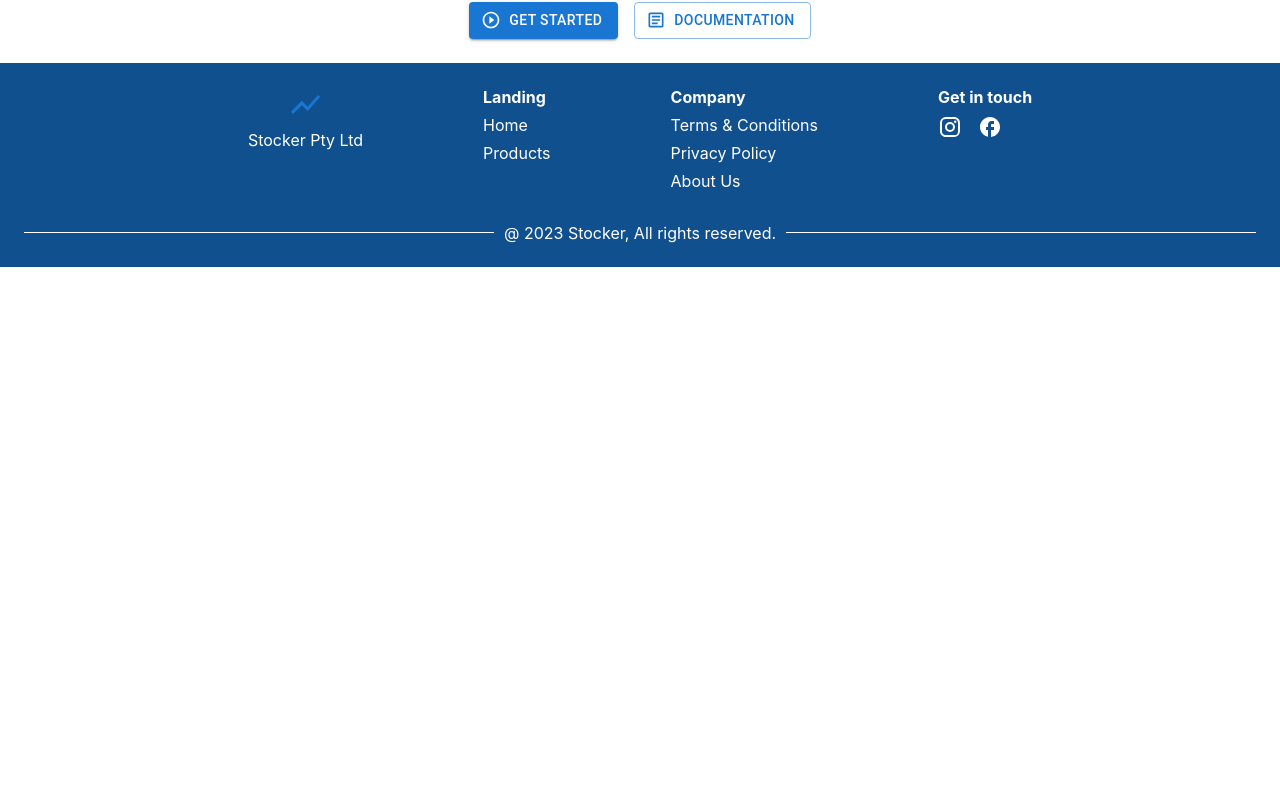
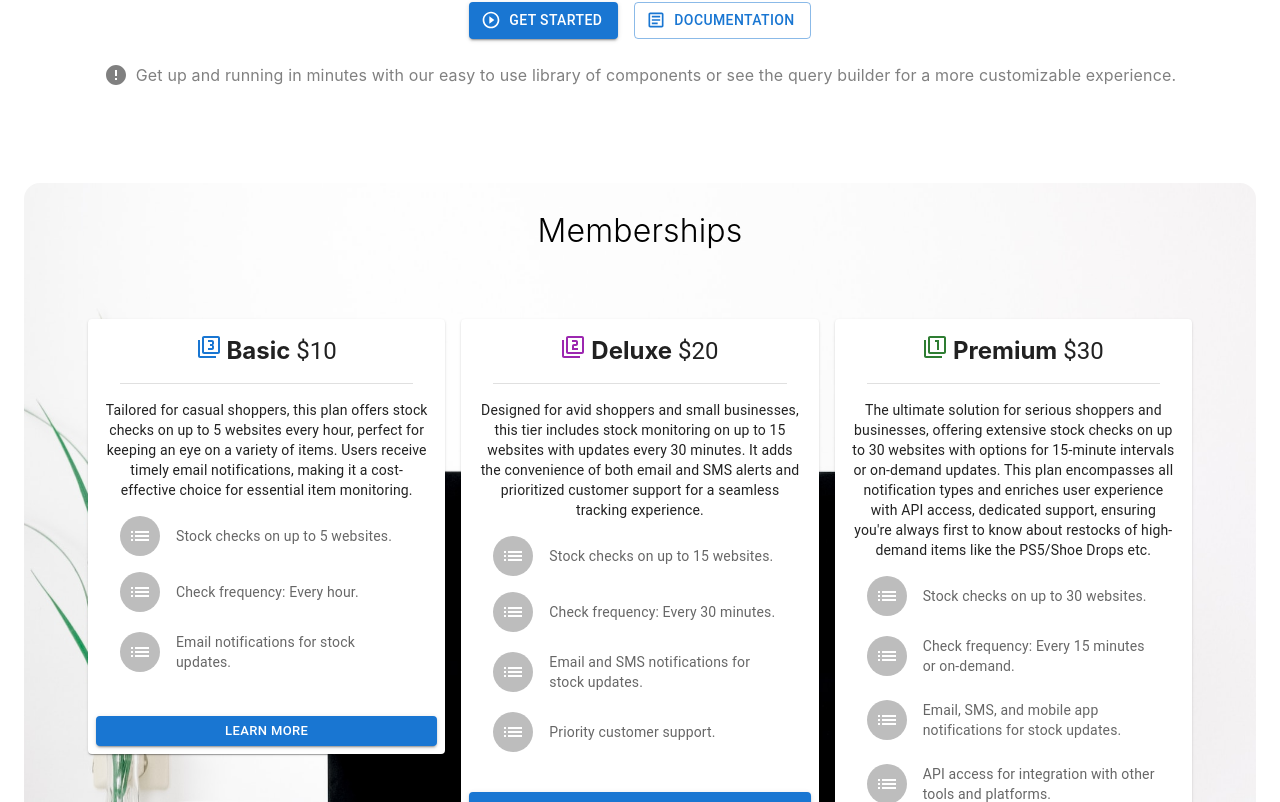
Before and after one commit to 0danny/stocker, a React (Create React App) app in the folder frontend/: page / in a window 1280 px wide. Shown: the part 358-1160 px from the top of the page. Before the commit the page ends 800 px from the top, so only its background shows below. Built offline with nearby package versions, Linux system fonts and the light colour scheme.

Commit message:
Front page.

```diff
--- a/frontend/src/pages/FrontPage.js
+++ b/frontend/src/pages/FrontPage.js
@@ -81,11 +81,12 @@ const Footer = () => {
                 padding={3}
                 justifyContent={"center"}
                 alignItems={"center"}
+                marginTop={3}
             >
                 <Stack direction={"row"} marginBottom={4} spacing={15}>
                     <Stack direction={"column"} spacing={1} alignItems={"center"}>
                         <ShowChartIcon fontSize="large" color="primary" />
-                        <span>Stocker Pty Ltd</span>
+                        <span>Stocker @ 2023</span>
                     </Stack>
 
                     <Stack direction={"column"} spacing={1}>
--- a/frontend/src/tabs/front/Home.css
+++ b/frontend/src/tabs/front/Home.css
@@ -8,4 +8,15 @@
     margin-top: 2rem;
     font-size: 3rem;
     font-weight: 600;
+
+    text-align: center;
 }
+
+.front-home-membersimage {
+    margin-top: 8rem;
+    width: 100%;
+    height: auto;
+    object-fit: cover;
+
+    border-radius: 15px;
+}
--- a/frontend/src/tabs/front/Home.js
+++ b/frontend/src/tabs/front/Home.js
@@ -1,9 +1,23 @@
-import { Stack, Button } from "@mui/material"
+import { Stack, Button, Divider, List, ListItem } from "@mui/material"
+import ListItemText from "@mui/material/ListItemText"
+import ListItemAvatar from "@mui/material/ListItemAvatar"
+import Avatar from "@mui/material/Avatar"
+import Card from "@mui/material/Card"
+import CardActions from "@mui/material/CardActions"
+import CardContent from "@mui/material/CardContent"
+import Typography from "@mui/material/Typography"
 
 import PlayCircle from "@mui/icons-material/PlayCircleFilledWhiteOutlined"
 import Article from "@mui/icons-material/ArticleOutlined"
+import ErrorIcon from "@mui/icons-material/Error"
+
+import Filter3Icon from "@mui/icons-material/Filter3"
+import Filter2Icon from "@mui/icons-material/Filter2"
+import Filter1Icon from "@mui/icons-material/Filter1"
+import ListIcon from "@mui/icons-material/List"
 
 import "./Home.css"
+import membersUnderlay from "../../images/front/members-underlay.jpg"
 
 export const Home = () => {
     return (
@@ -13,7 +27,7 @@ export const Home = () => {
             alignItems={"center"}
             sx={{ width: "100%" }}
         >
-            <span className="front-home-largetext">Modern stock checker</span>
+            <span className="front-home-largetext">Modern stock checker.</span>
             <span className="front-home-mediumtext">Don't miss out on your favourite items.</span>
             <span className="front-home-mediumtext">Sign up now to get started!</span>
 
@@ -26,6 +40,142 @@ export const Home = () => {
                     Documentation
                 </Button>
             </Stack>
+
+            <Stack direction={"row"} color={"gray"} marginTop={3} spacing={1}>
+                <ErrorIcon />
+                <span style={{ textAlign: "center" }}>
+                    Get up and running in minutes with our easy to use library of components or see
+                    the query builder for a more customizable experience.
+                </span>
+            </Stack>
+
+            <Memberships />
+
+            <Features />
         </Stack>
     )
 }
+
+const Features = () => {
+    return (
+        <>
+            <h1 style={{ fontWeight: "300" }}>Features</h1>
+        </>
+    )
+}
+
+const MembershipItem = ({ planName, price, description, features, icon }) => {
+    return (
+        <Card sx={{ width: "100%", display: "flex", flexDirection: "column" }}>
+            <CardContent>
+                <Typography variant="h5" textAlign={"center"}>
+                    {icon} <b>{planName}</b> {price}
+                </Typography>
+
+                <Divider sx={{ margin: 2 }} />
+
+                <Typography variant="body2" textAlign={"center"}>
+                    {description}
+                </Typography>
+
+                <List>
+                    {features.map(function (feature) {
+                        return (
+                            <ListItem>
+                                <ListItemAvatar>
+                                    <Avatar>
+                                        <ListIcon />
+                                    </Avatar>
+                                </ListItemAvatar>
+                                <ListItemText secondary={feature} />
+                            </ListItem>
+                        )
+                    })}
+                </List>
+            </CardContent>
+
+            <CardActions disableSpacing sx={{ mt: "auto" }}>
+                <Button size="small" variant="contained" fullWidth sx={{ marginTop: "auto" }}>
+                    Learn More
+                </Button>
+            </CardActions>
+        </Card>
+    )
+}
+
+const Memberships = () => {
+    return (
+        <>
+            <Stack
+                direction={"column"}
+                sx={{
+                    background: `url(${membersUnderlay})`,
+                    backgroundPosition: "center",
+                    backgroundSize: "cover",
+                }}
+                width={"100%"}
+                marginTop={12}
+                marginBottom={12}
+                borderRadius={4}
+                alignItems={"center"}
+                padding={3}
+            >
+                <h1 style={{ fontWeight: "300" }}>Memberships</h1>
+
+                <Stack
+                    direction={{ xs: "column", md: "row" }}
+                    spacing={2}
+                    marginTop={3}
+                    justifyContent={"start"}
+                    alignItems={"baseline"}
+                    width={"100%"}
+                    padding={5}
+                    sx={{
+                        "@media (max-width: 850px)": {
+                            flexDirection: "column",
+                        },
+                    }}
+                >
+                    <MembershipItem
+                        planName="Basic"
+                        price="$10"
+                        description="Tailored for casual shoppers, this plan offers stock checks on up to 5 websites every hour, perfect for keeping an eye on a variety of items. Users receive timely email notifications, making it a cost-effective choice for essential item monitoring."
+                        features={[
+                            "Stock checks on up to 5 websites.",
+                            "Check frequency: Every hour.",
+                            "Email notifications for stock updates.",
+                        ]}
+                        icon={<Filter3Icon color="primary" />}
+                    />
+
+                    <MembershipItem
+                        planName="Deluxe"
+                        price="$20"
+                        description="Designed for avid shoppers and small businesses, this tier includes stock monitoring on up to 15 websites with updates every 30 minutes. It adds the convenience of both email and SMS alerts and prioritized customer support for a seamless tracking experience."
+                        features={[
+                            "Stock checks on up to 15 websites.",
+                            "Check frequency: Every 30 minutes.",
+                            "Email and SMS notifications for stock updates.",
+                            "Priority customer support.",
+                        ]}
+                        icon={<Filter2Icon color="secondary" />}
+                    />
+
+                    <MembershipItem
+                        planName="Premium"
+                        price="$30"
+                        description="The ultimate solution for serious shoppers and businesses, offering extensive stock checks on up to 30 websites with options for 15-minute intervals or on-demand updates. This plan encompasses all notification types and enriches user experience with API access, dedicated support, ensuring you're always first to know about restocks of high-demand items like the PS5/Shoe Drops etc."
+                        features={[
+                            "Stock checks on up to 30 websites.",
+                            "Check frequency: Every 15 minutes or on-demand.",
+                            "Email, SMS, and mobile app notifications for stock updates.",
+                            "API access for integration with other tools and platforms.",
+                            "Dedicated account manager and 24/7 customer support.",
+                        ]}
+                        icon={<Filter1Icon color="success" />}
+                    />
+                </Stack>
+            </Stack>
+        </>
+    )
+}
```
